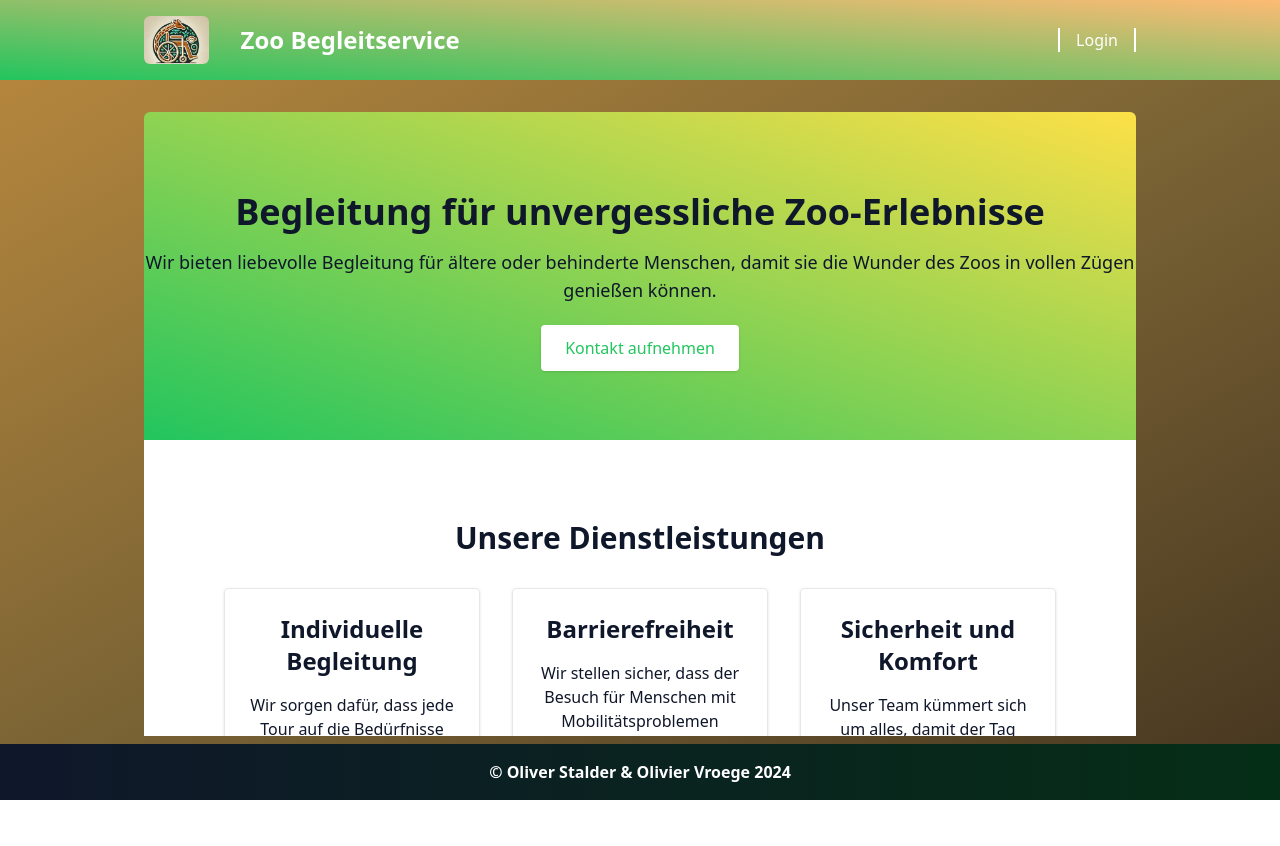
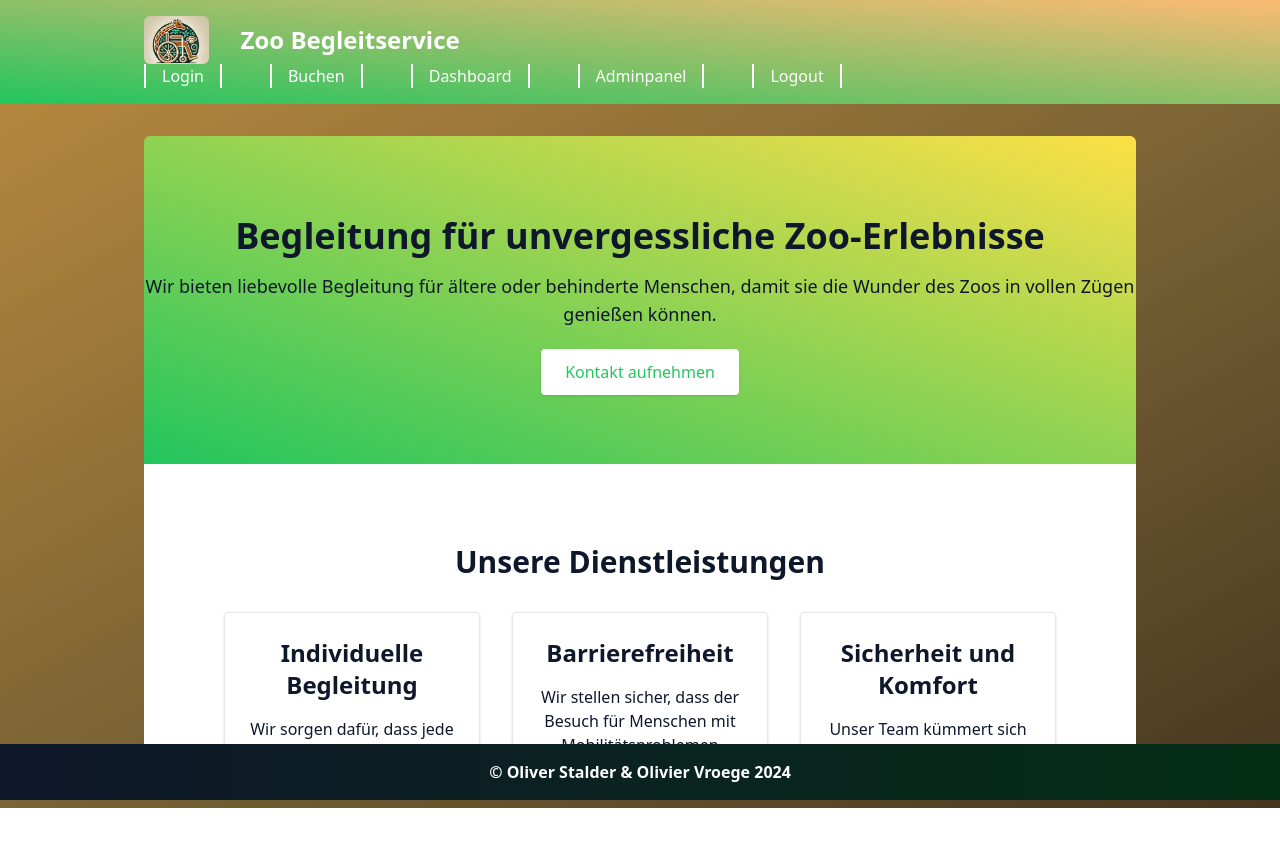
Before and after one commit to Seismix/zoo-begleitservice, a SvelteKit app: page / in a window 1280 px wide. Shown: the top 846 px of the page. Built offline with nearby package versions, Linux system fonts and the light colour scheme; no server answers.

Commit message:
Remove ifs

```diff
--- a/src/routes/+layout.svelte
+++ b/src/routes/+layout.svelte
@@ -2,9 +2,6 @@
 	import '../app.css';
 	import { fade } from 'svelte/transition';
 	let { children, data } = $props<{ children: any, data: { url: string } }>();
-
-	const loggedInStatus = $derived(data.logged_in === "true");
-
 </script>
 
 <div class="flex flex-col justify-between min-h-screen">
@@ -20,14 +17,11 @@
 				<span class="self-center text-2xl font-semibold whitespace-nowrap"> Zoo Begleitservice </span>
 			</a>
 			<ul class="flex justify-between gap-12">
-				{#if !loggedInStatus}
 				<li
 					class="hover:scale-125 transform transition duration-500 flex place-items-center border-x-2 border-white px-4"
 				>
 					<a href="/login" class="rounded">Login</a>
 				</li>
-				{/if}
-				{#if loggedInStatus}
 				<li
 					class="hover:scale-125 transform transition duration-500 flex place-items-center border-x-2 border-white px-4"
 				>
@@ -52,7 +46,6 @@
 						<button type="submit" class="rounded">Logout</button>
 					</form>
 				</li>
-				{/if}
 			</ul>
 		</div>
 	</div>
```
